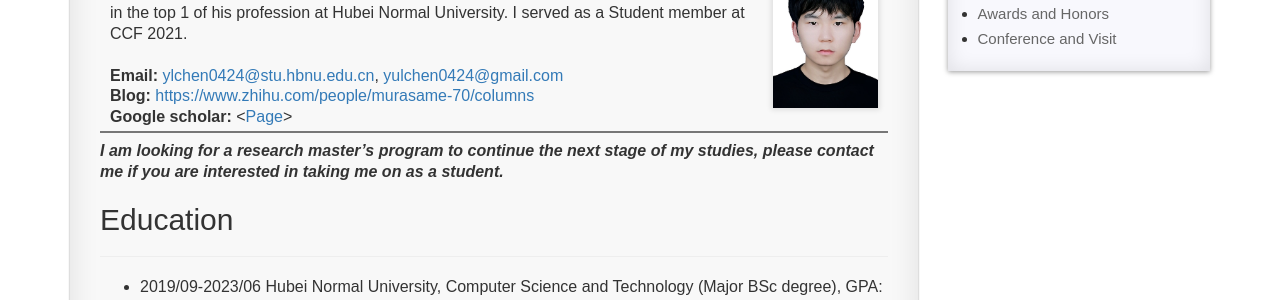
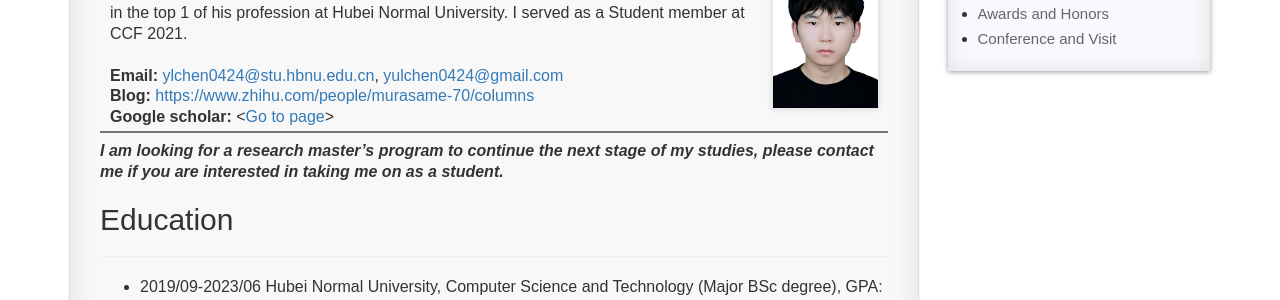
Before and after one commit to yulongC/yulongC.github.io, a Jekyll site: the page built from pages/1_homepage.md, in a window 1280 px wide. Shown: the part 229-529 px from the top of the page. Built offline with Jekyll 4.4.1, drawn with Linux system fonts in a browser that asks for light colours; comment, search, counter and statistics services are not loaded.

Commit message:
Update 1_homepage.md

```diff
--- a/pages/1_homepage.md
+++ b/pages/1_homepage.md
@@ -11,7 +11,7 @@
 
 ## **Yulong Chen**
 
-| <br> I am a student at Hubei Normal University. My major is Computer Science and Technology, with a focus on Human computer interaction / Interpretable Artificial Intelligence (XAI) / Computer Graphic / Zero-shot Point Cloud Segmentation / Computer Vision. I am ranked in the top 1 of his profession at Hubei Normal University. I served as a Student member at CCF 2021. <br> <br> **Email:** <ylchen0424@stu.hbnu.edu.cn>, <yulchen0424@gmail.com> <br> **Blog:** <https://www.zhihu.com/people/murasame-70/columns>  <br> **Google scholar:** <[Page](https://scholar.google.com/citations?hl=en&user=G4RazmQAAAAJ&view_op=list_works&gmla=AOV7GLMocIzBzFzB3jGGdrzAaTuncsxcl1r1nD7tQGtvVPucTCOyUvQZ4YUjoouO6NzDMY6W1OnE4XuL-jGo7QMQzTs6GHV_FV8Ax3LqWM8ycc0-a3LA0vU2IYw4iL9C5bJu4Zxzn1zE)> <br> | <br> &emsp; ![image](https://yulongC.github.io/images/chen-2023.jpg) <br> <br> |
+| <br> I am a student at Hubei Normal University. My major is Computer Science and Technology, with a focus on Human computer interaction / Interpretable Artificial Intelligence (XAI) / Computer Graphic / Zero-shot Point Cloud Segmentation / Computer Vision. I am ranked in the top 1 of his profession at Hubei Normal University. I served as a Student member at CCF 2021. <br> <br> **Email:** <ylchen0424@stu.hbnu.edu.cn>, <yulchen0424@gmail.com> <br> **Blog:** <https://www.zhihu.com/people/murasame-70/columns>  <br> **Google scholar:** <[Go to page](https://scholar.google.com/citations?hl=en&user=G4RazmQAAAAJ&view_op=list_works&gmla=AOV7GLMocIzBzFzB3jGGdrzAaTuncsxcl1r1nD7tQGtvVPucTCOyUvQZ4YUjoouO6NzDMY6W1OnE4XuL-jGo7QMQzTs6GHV_FV8Ax3LqWM8ycc0-a3LA0vU2IYw4iL9C5bJu4Zxzn1zE)> <br> | <br> &emsp; ![image](https://yulongC.github.io/images/chen-2023.jpg) <br> <br> |
 
 ***I am looking for a research master's program to continue the next stage of my studies, please contact me if you are interested in taking me on as a student.***
 
```
